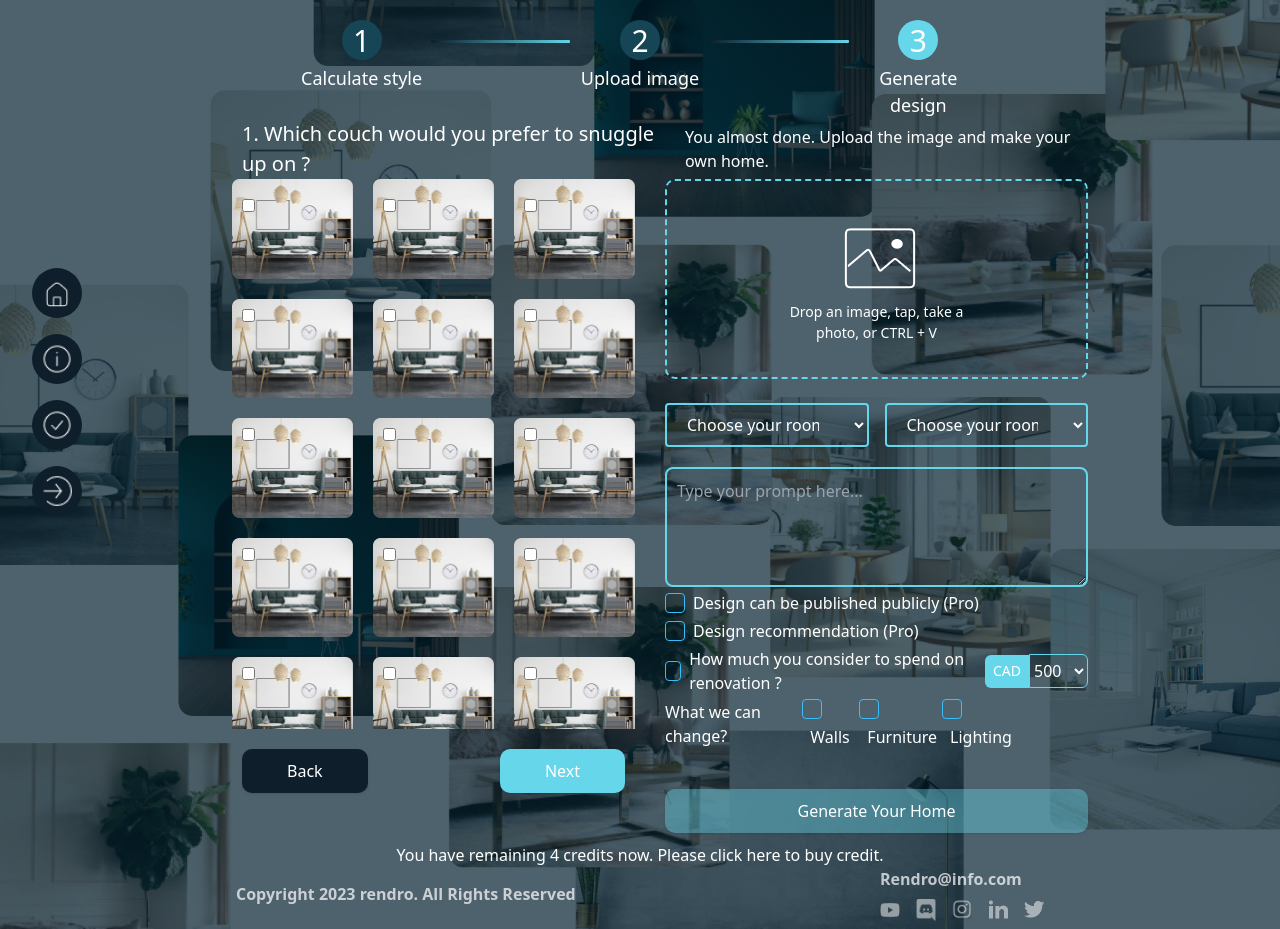
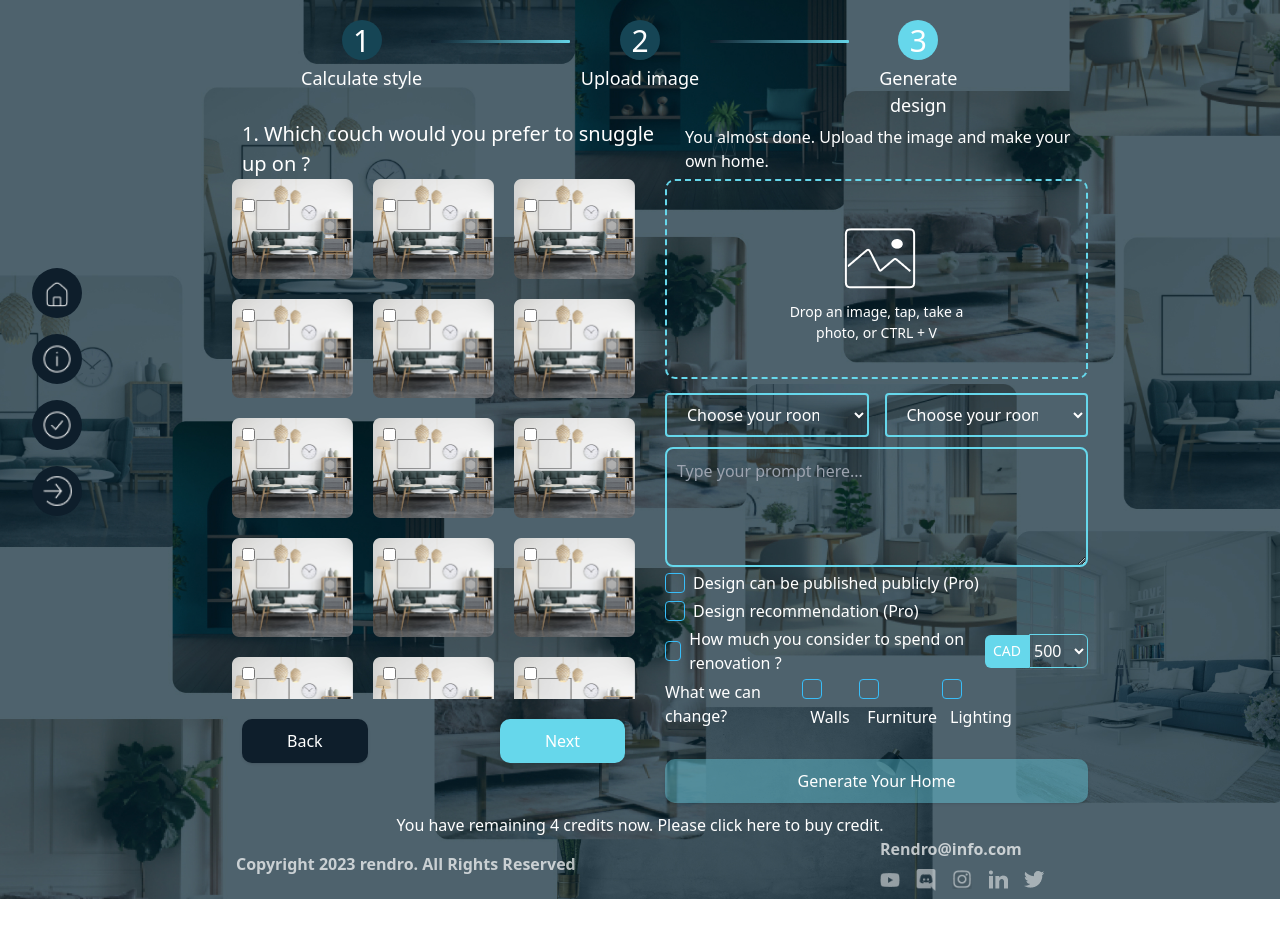
Before and after one commit to paradisefam/homedesign, a Next.js app: page /step1 in a window 1280 px wide. After the commit the page ends 899 px from the top, so only its background shows below. Built offline with nearby package versions, Linux system fonts and the light colour scheme.

Commit message:
modify step1 page

```diff
--- a/src/app/step1/page.tsx
+++ b/src/app/step1/page.tsx
@@ -54,7 +54,7 @@ export default function Home() {
           </div>
           <div className="flex flex-row mb-[10px] ml-[30px]">
             <div className="basis-1/2">
-              <div className="h-[550px] overflow-auto">
+              <div className="h-[520px] overflow-auto">
                 <div className="flex flex-row">
                   <div className="basis-1/3 p-[10px] pt-0 relative inline-block">
                     <input
@@ -225,7 +225,7 @@ export default function Home() {
               <div className="relative">
                 <FileUpload></FileUpload>
               </div>
-              <div className="flex flex-row gap-4 mt-[20px]">
+              <div className="flex flex-row gap-4 mt-[10px]">
                 <div className="basis-1/2">
                   <FormSelect />
                 </div>
@@ -233,7 +233,7 @@ export default function Home() {
                   <FormSelect />
                 </div>
               </div>
-              <div className="mt-[20px] mb-1">
+              <div className="mt-[10px] mb-1">
                 <MessageInput
                   id="message"
                   rows={4}
@@ -274,7 +274,7 @@ export default function Home() {
                   <span className="pl-2">Lighting</span>
                 </div>
               </div>
-              <div className="mt-[40px]">
+              <div className="mt-[30px]">
                 <HomeBtn className="generate-btn text-white w-full">
                   Generate Your Home
                 </HomeBtn>
```
